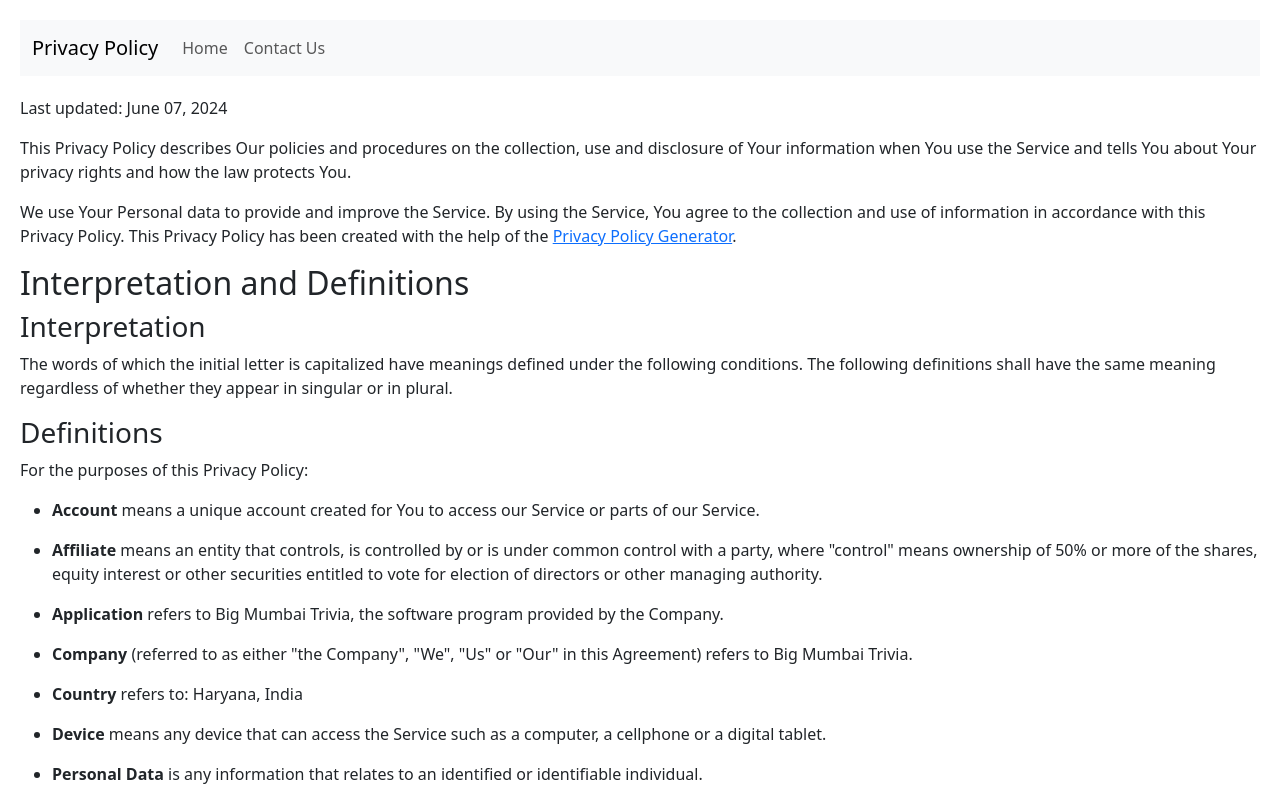
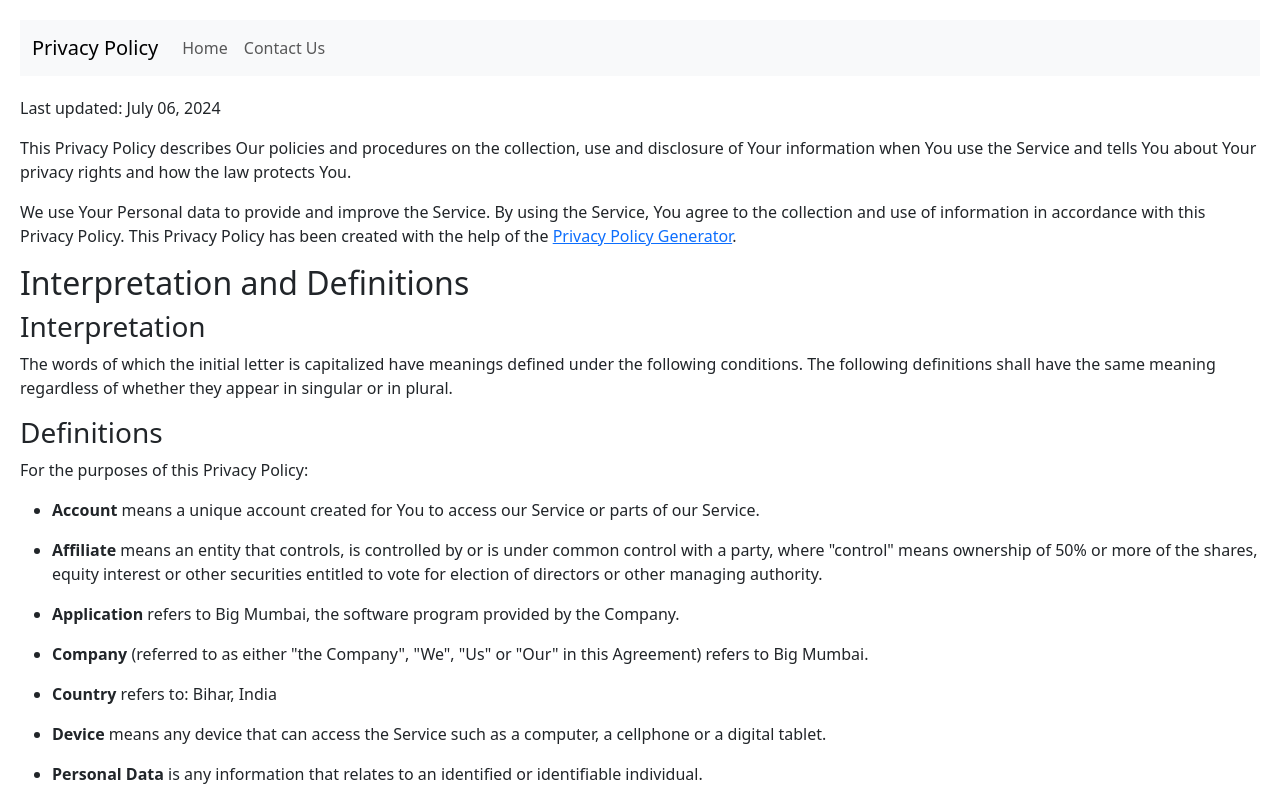
Before and after one commit to denterprise1/bmquiz, a plain HTML site: page pp.html in a window 1280 px wide. Shown: the top 799 px of the page. Drawn offline with nearby package versions, Linux system fonts and the light colour scheme.

Commit message:
Update pp.html

```diff
--- a/pp.html
+++ b/pp.html
@@ -29,7 +29,7 @@
         </div>
       </nav>
       <div style="margin: 20px;">
-<p>Last updated: June 07, 2024</p>
+<p>Last updated: July 06, 2024</p>
 <p>This Privacy Policy describes Our policies and procedures on the collection, use and disclosure of Your information when You use the Service and tells You about Your privacy rights and how the law protects You.</p>
 <p>We use Your Personal data to provide and improve the Service. By using the Service, You agree to the collection and use of information in accordance with this Privacy Policy. This Privacy Policy has been created with the help of the <a href="https://www.termsfeed.com/privacy-policy-generator/" target="_blank">Privacy Policy Generator</a>.</p>
 <h2>Interpretation and Definitions</h2>
@@ -45,13 +45,13 @@
 <p><strong>Affiliate</strong> means an entity that controls, is controlled by or is under common control with a party, where &quot;control&quot; means ownership of 50% or more of the shares, equity interest or other securities entitled to vote for election of directors or other managing authority.</p>
 </li>
 <li>
-<p><strong>Application</strong> refers to Big Mumbai Trivia, the software program provided by the Company.</p>
+<p><strong>Application</strong> refers to Big Mumbai, the software program provided by the Company.</p>
 </li>
 <li>
-<p><strong>Company</strong> (referred to as either &quot;the Company&quot;, &quot;We&quot;, &quot;Us&quot; or &quot;Our&quot; in this Agreement) refers to Big Mumbai Trivia.</p>
+<p><strong>Company</strong> (referred to as either &quot;the Company&quot;, &quot;We&quot;, &quot;Us&quot; or &quot;Our&quot; in this Agreement) refers to Big Mumbai.</p>
 </li>
 <li>
-<p><strong>Country</strong> refers to: Haryana,  India</p>
+<p><strong>Country</strong> refers to: Bihar,  India</p>
 </li>
 <li>
 <p><strong>Device</strong> means any device that can access the Service such as a computer, a cellphone or a digital tablet.</p>
```
